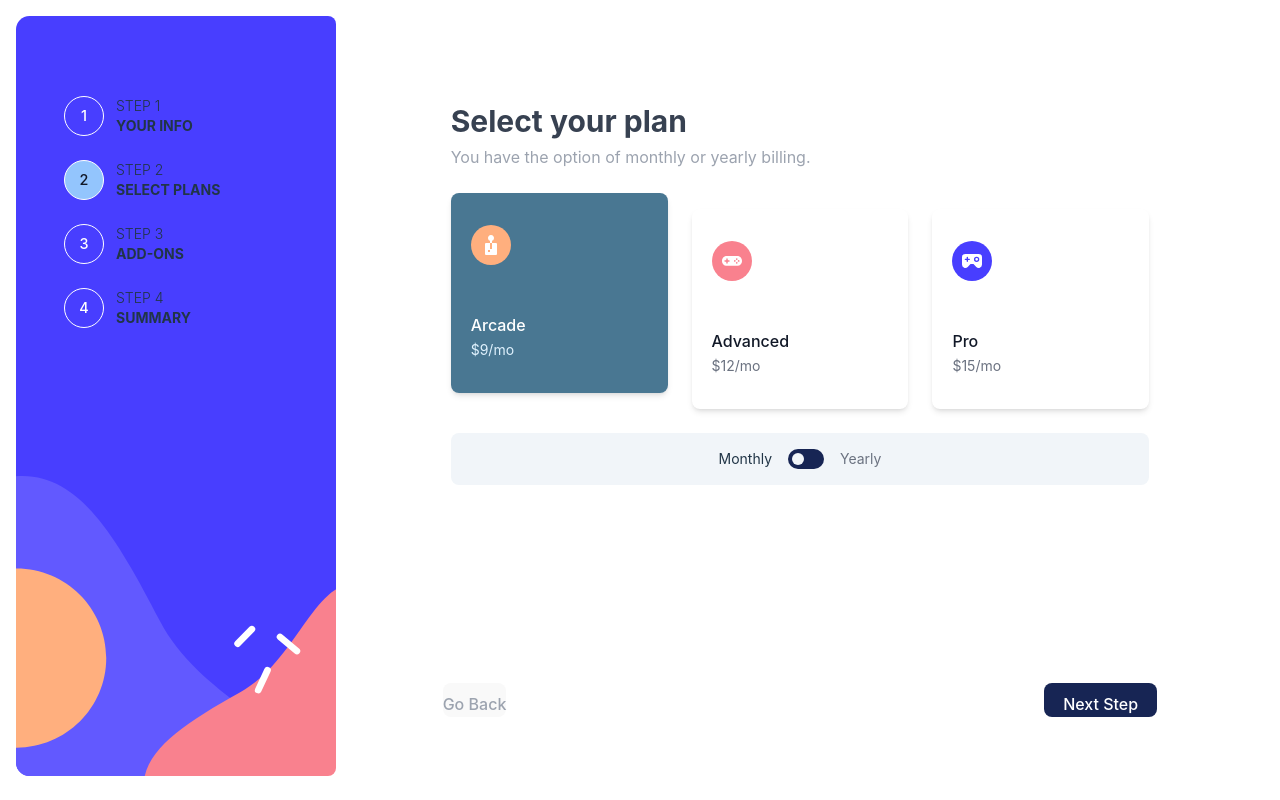
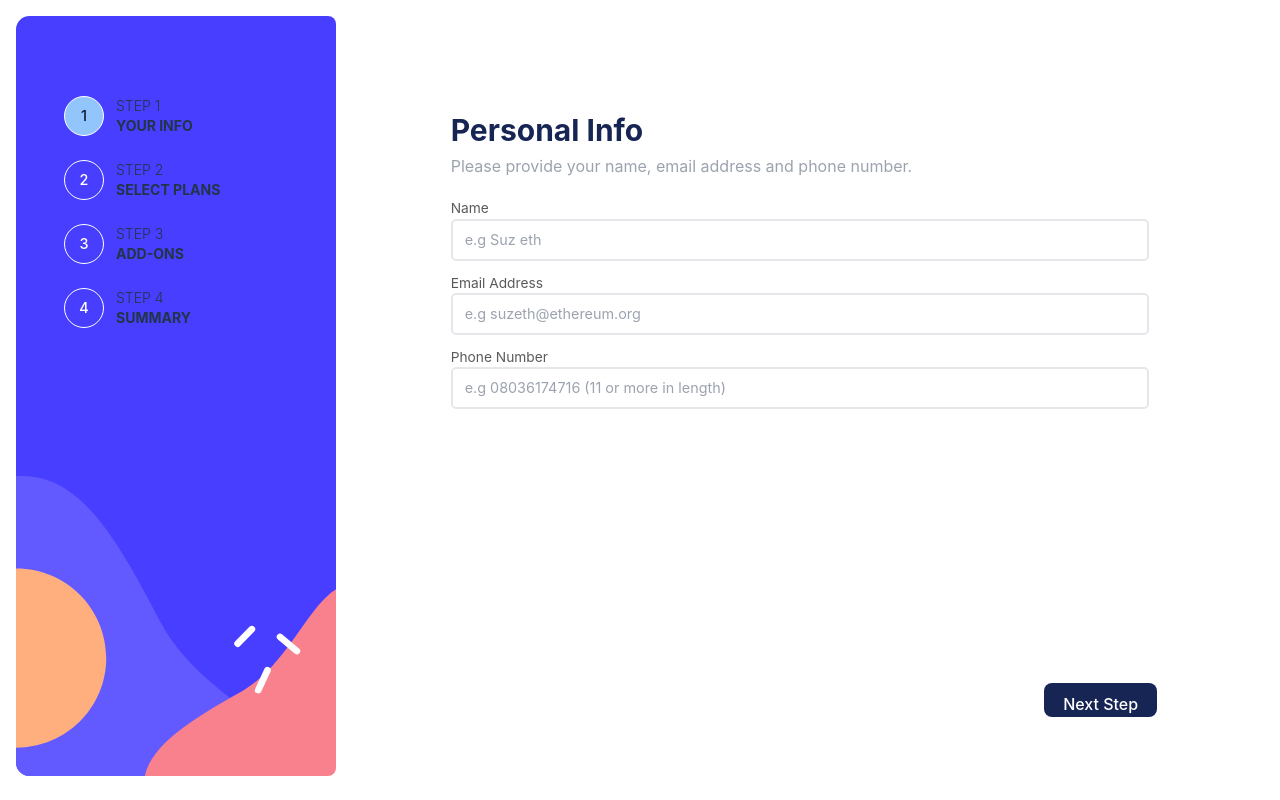
Before and after one commit to gudchyld/multi-step-form, a React (Vite) app: page / in a window 1280 px wide. Built offline with nearby package versions, Linux system fonts and the light colour scheme.

Commit message:
always start for personal info view

```diff
--- a/src/App.jsx
+++ b/src/App.jsx
@@ -11,7 +11,7 @@ import iconPro from "./assets/images/icon-pro.svg";
 import Final from "./components/Final";
 
 function App() {
-  const [currentIndex, setCurrentIndex] = useState(1);
+  const [currentIndex, setCurrentIndex] = useState(0);
   const [tenureMonthly, setTenureMonthly] = useState(true);
 
   // formData array
```
